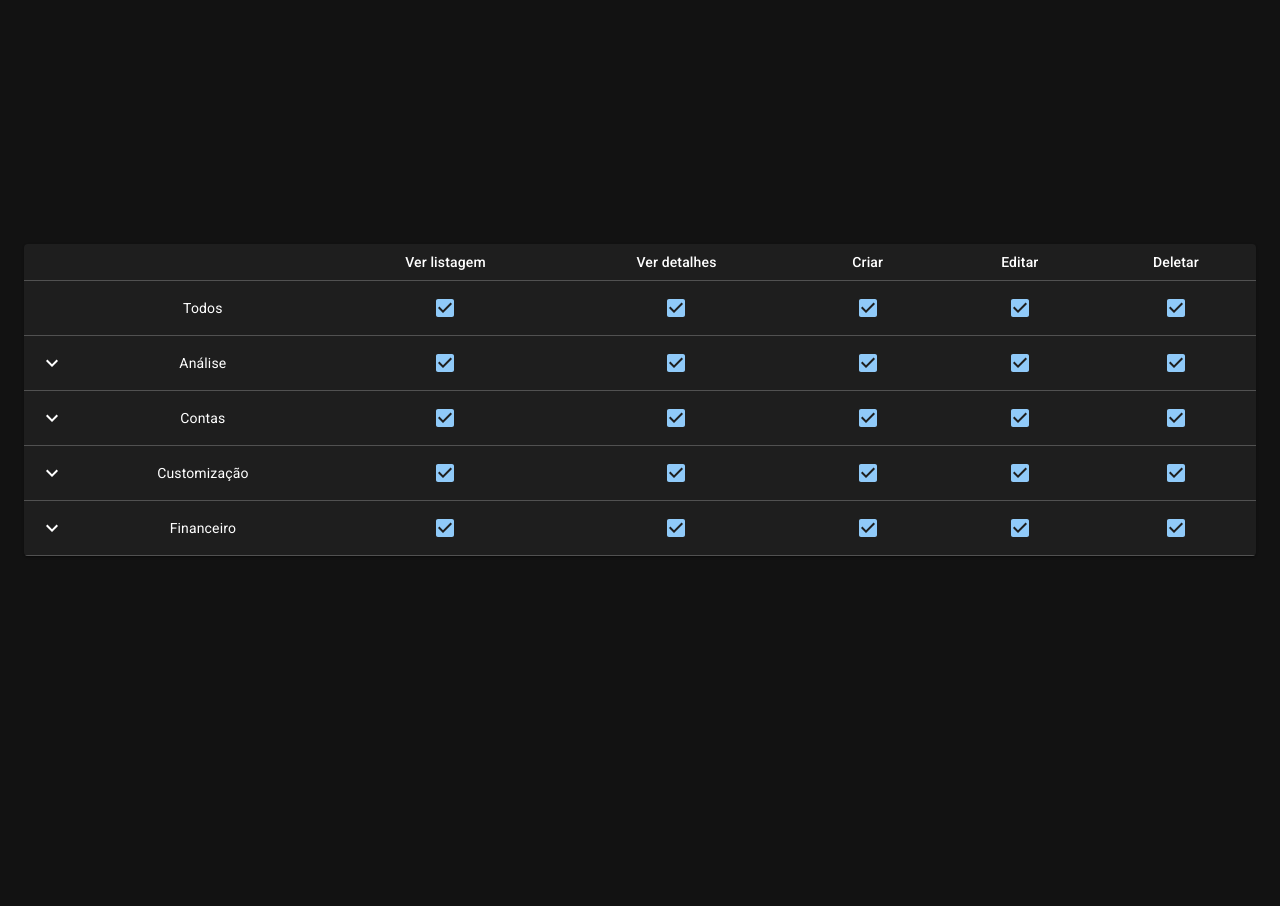
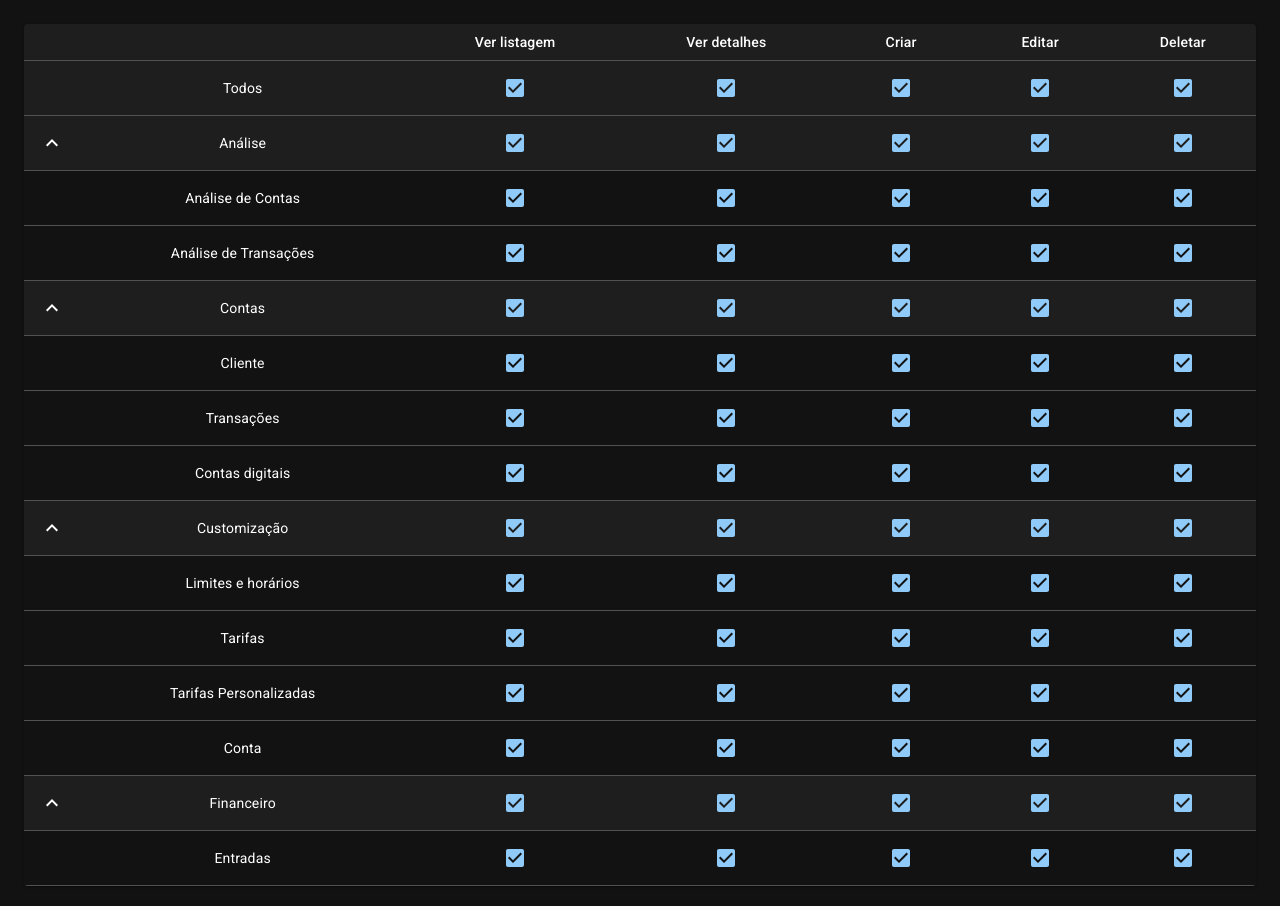
Before and after one commit to Kiicchan/mobix-second-challenge, a React (Create React App) app: page / in a window 1280 px wide. Shown: the top 906 px of the page. Before the commit the page ends 800 px from the top, so only its background shows below. Built offline with nearby package versions, Linux system fonts and the light colour scheme.

Commit message:
interação dos componentes com o estado geral

```diff
--- a/src/components/Permission/CellGroup.jsx
+++ b/src/components/Permission/CellGroup.jsx
@@ -3,7 +3,7 @@ import { useContext } from "react";
 import FormContext from "../../contexts/FormContext";
 
 export default function CellGroup({ label, expanded, type }) {
-  const { state } = useContext(FormContext);
+  const { state, dispatch } = useContext(FormContext);
   const { permissions, formState } = state;
   const isChecked = (permission) => {
     let element;
@@ -19,16 +19,22 @@ export default function CellGroup({ label, expanded, type }) {
       case "module":
         checked = formState
           .filter((element) => {
-            return element.module === label;
+            return (
+              element.module === label && element.permission === permission
+            );
           })
           .every((element) => {
             return element.value === true;
           });
         return checked;
       case "all":
-        checked = formState.every((element) => {
-          return element.value === true;
-        });
+        checked = formState
+          .filter((element) => {
+            return element.permission === permission;
+          })
+          .every((element) => {
+            return element.value === true;
+          });
         return checked;
 
       default:
@@ -43,7 +49,16 @@ export default function CellGroup({ label, expanded, type }) {
       {permissions.map((permission) => {
         return (
           <TableCell key={permission} align="center">
-            <Checkbox color="primary" checked={isChecked(permission)} />
+            <Checkbox
+              color="primary"
+              checked={isChecked(permission)}
+              onClick={(ev) =>
+                dispatch({
+                  type,
+                  payload: { label, permission, value: ev.target.checked },
+                })
+              }
+            />
           </TableCell>
         );
       })}
--- a/src/components/ui/ExpandableTableRow.jsx
+++ b/src/components/ui/ExpandableTableRow.jsx
@@ -9,7 +9,7 @@ export default function ExpandableTableRow({
   expandComponent,
   ...otherProps
 }) {
-  const [isExpanded, setIsExpanded] = useState(false);
+  const [isExpanded, setIsExpanded] = useState(true);
 
   return (
     <>
--- a/src/contexts/FormContext.jsx
+++ b/src/contexts/FormContext.jsx
@@ -3,9 +3,32 @@ const FormContext = createContext();
 export default FormContext;
 
 const reducer = (state, action) => {
+  const { formState } = state;
+  let newFormState = [...formState];
+  let element;
+  const { label, permission, value } = action.payload;
   switch (action.type) {
-    case "value":
-      return { ...state };
+    case "submodule":
+      element = newFormState.find((element) => {
+        return element.submodule === label && element.permission === permission;
+      });
+      element.value = value;
+      return { ...state, formState: newFormState };
+
+    case "module":
+      newFormState.forEach((element) => {
+        if (element.module === label && element.permission === permission) {
+          element.value = value;
+        }
+      });
+      return { ...state, formState: newFormState };
+    case "all":
+      newFormState.forEach((element) => {
+        if (element.permission === permission) {
+          element.value = value;
+        }
+      });
+      return { ...state, formState: newFormState };
 
     default:
       break;
@@ -13,7 +36,7 @@ const reducer = (state, action) => {
 };
 
 function init({ permissions, modules }) {
-  // const formState = {};
+  // const formState = {};    //Uma árvore em vez de uma lista seria outro jeito de organizar o estado
   // modules.forEach((module) => {
   //   module.submodules.forEach((submodule) => {
   //     permissions.forEach((permission) => {
@@ -23,6 +46,7 @@ function init({ permissions, modules }) {
   //     });
   //   });
   // });
+  //um callback hell pq ninguém é de ferro
   const formState = [];
   modules.forEach((module) => {
     module.submodules.forEach((submodule) => {
@@ -36,6 +60,7 @@ function init({ permissions, modules }) {
       });
     });
   });
+  //o estado de cada permissão (módulo, submódulo, nome da permissão e checkbox) é armazenado numa lista
   return {
     permissions,
     modules,
@@ -45,6 +70,7 @@ function init({ permissions, modules }) {
 
 export function FormContextProvider({ children }) {
   const initialConfiguration = {
+    //Configuração da tabela: uma lista de permissões, e os módulos e seus submódulos listados
     permissions: ["Ver listagem", "Ver detalhes", "Criar", "Editar", "Deletar"],
     modules: [
       {
```
